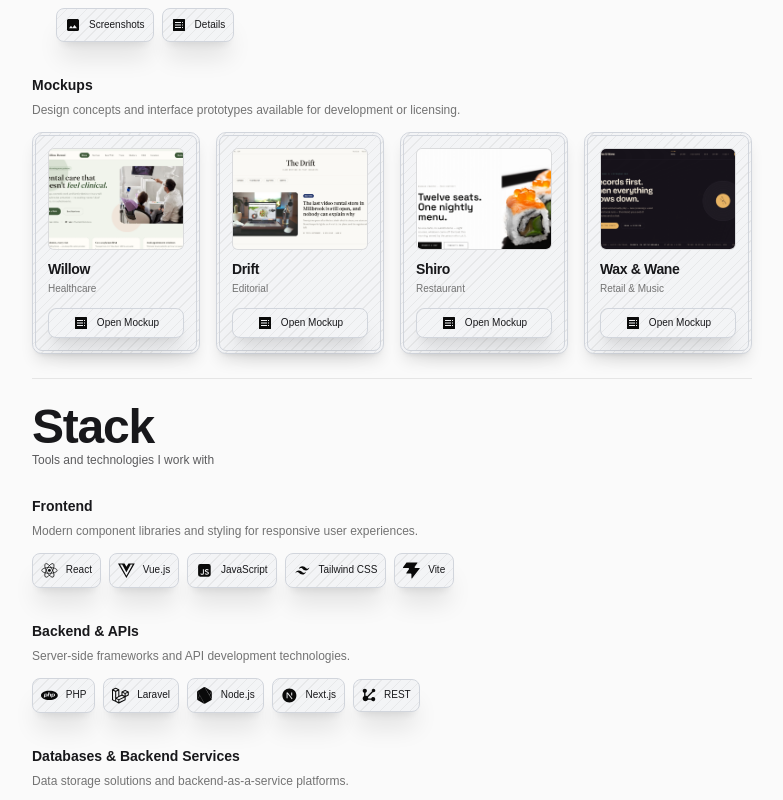
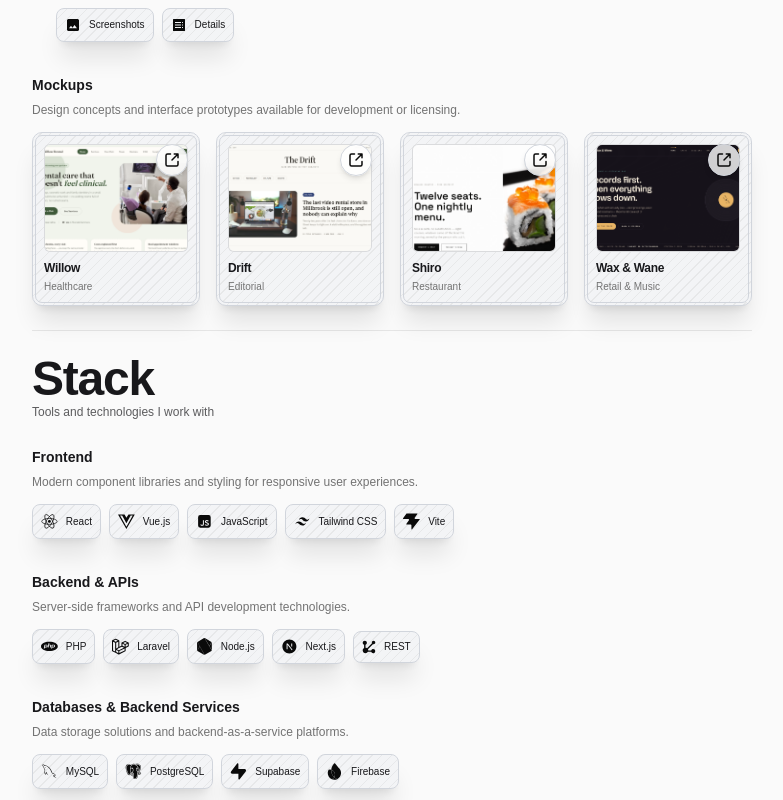
Before and after one commit to Jingjing-20/portfolio, a React (Vite) app: page / in a window 1280 px wide. Shown: the part 1080-1880 px from the top of the page, without its empty margins (248-1031 px from the left). Built offline with nearby package versions, Linux system fonts and the light colour scheme.

Commit message:
detailing 4

```diff
--- a/package.json
+++ b/package.json
@@ -18,6 +18,8 @@
     "class-variance-authority": "^0.7.1",
     "clsx": "^2.1.1",
     "daisyui": "^5.5.20",
+    "embla-carousel": "^8.6.0",
+    "embla-carousel-react": "^8.6.0",
     "framer-motion": "^12.43.0",
     "lucide-react": "^1.28.0",
     "motion": "^12.43.0",
--- a/src/components/Certificates.jsx
+++ b/src/components/Certificates.jsx
@@ -6,11 +6,30 @@ import { CERTIFICATE_CATEGORIES } from '@/components/resume_sections/certificate
 import { cn } from '@/lib/utils';
 
 const certCardClasses = cn(
-  'relative flex flex-col h-25 md:h-35 p-2 md:p-3 rounded-xl shadow-xl',
+  'group relative flex flex-col h-25 md:h-35 p-2 md:p-3 rounded-xl shadow-xl',
   'bg-textured border-5 border-double border-gray-300 dark:border-white/20',
-  'hover:border-gray-800 dark:hover:border-white/70 transition-all duration-200',
-  'cursor-pointer'
+  'hover:border-gray-800 dark:hover:border-white/70 transition-all duration-300',
+  'cursor-pointer transform hover:-translate-y-1 hover:rotate-3'
 );
+
+const iconButtonClasses = cn(
+  'absolute top-2 right-2 p-1.5 rounded-full',
+  'bg-white/80 dark:bg-black/80 backdrop-blur-sm',
+  'hover:bg-white dark:hover:bg-black transition-all duration-200',
+  'border border-gray-300 dark:border-white/30',
+  'hover:scale-110 hover:shadow-lg',
+  'shadow-md',
+  'z-10'
+);
+
+function OpenIcon({ size = 18 }) {
+  return (
+    <svg xmlns="http://www.w3.org/2000/svg" width={size} height={size} viewBox="0 0 24 24" aria-hidden="true">
+      <title>Open</title>
+      <path fill="none" stroke="currentColor" strokeLinecap="round" strokeLinejoin="round" strokeWidth="2" d="M10 4H6a2 2 0 0 0-2 2v12a2 2 0 0 0 2 2h12a2 2 0 0 0 2-2v-4m-8-2l8-8m0 0v5m0-5h-5" />
+    </svg>
+  );
+}
 
 // Helper function to format date
 const formatDate = (dateString) => {
@@ -56,16 +75,19 @@ export default function Certificates() {
                   <div
                     key={cert.id}
                     className={certCardClasses}
-                    onClick={() => setActiveCert(cert)}
                     role="button"
                     tabIndex={0}
-                    onKeyDown={(e) => {
-                      if (e.key === 'Enter' || e.key === ' ') {
-                        e.preventDefault();
-                        setActiveCert(cert);
-                      }
-                    }}
                   >
+                    {/* Open Icon Button - Top Right */}
+                    <button
+                      type="button"
+                      className={iconButtonClasses}
+                      onClick={() => setActiveCert(cert)}
+                      aria-label={`Open ${cert.title} certificate`}
+                    >
+                      <OpenIcon size={18} />
+                    </button>
+
                     {/* Top: Organization with icon logo beside it */}
                     <div className="flex items-center gap-1.5 mb-1 md:mb-1.5">
                       <IconComponent className="text-muted-foreground flex-shrink-0" />
@@ -78,7 +100,7 @@ export default function Certificates() {
 
                     {/* Middle: Certificate Title */}
                     <div className="flex items-center justify-center my-auto">
-                      <h3 className="text-[8px] md:text-[10px] font-semibold tracking-tight leading-snug text-base-content text-center line-clamp-2">
+                      <h3 className="text-[10px] md:text-xs font-semibold tracking-tight leading-snug text-base-content text-center line-clamp-2">
                         {cert.title}
                       </h3>
                     </div>
--- a/src/components/Projects.jsx
+++ b/src/components/Projects.jsx
@@ -12,6 +12,16 @@ const outlineButtonWithLabelClasses = cn(
   'disabled:pointer-events-none disabled:opacity-50',
   "[&_svg]:pointer-events-none [&_svg:not([class*='size-'])]:size-4 shrink-0 [&_svg]:shrink-0",
   'text-sm font-medium cursor-pointer'
+);
+
+const iconButtonClasses = cn(
+  'absolute top-2 right-2 p-1.5 rounded-full',
+  'bg-white/80 dark:bg-black/80 backdrop-blur-sm',
+  'hover:bg-white dark:hover:bg-black transition-all duration-200',
+  'border border-gray-300 dark:border-white/30',
+  'hover:scale-110 hover:shadow-lg',
+  'shadow-md',
+  'z-10'
 );
 
 function ArrowIcon() {
@@ -45,6 +55,15 @@ function DetailsIcon({ size = 16 }) {
   return (
     <svg xmlns="http://www.w3.org/2000/svg" width={size} height={size} viewBox="0 0 16 16" aria-hidden="true">
       <path fill="currentColor" fillRule="evenodd" d="M2.5 2a.5.5 0 0 0-.5.5v11a.5.5 0 0 0 .5.5h11a.5.5 0 0 0 .5-.5v-11a.5.5 0 0 0-.5-.5zM4 6h6V5H4zm7 0h1V5h-1zm-1 2.5H4v-1h6zm1 0h1v-1h-1zM10 11H4v-1h6zm1 0h1v-1h-1z" clipRule="evenodd" />
+    </svg>
+  );
+}
+
+function OpenIcon({ size = 18 }) {
+  return (
+    <svg xmlns="http://www.w3.org/2000/svg" width={size} height={size} viewBox="0 0 24 24" aria-hidden="true">
+      <title>Open</title>
+      <path fill="none" stroke="currentColor" strokeLinecap="round" strokeLinejoin="round" strokeWidth="2" d="M10 4H6a2 2 0 0 0-2 2v12a2 2 0 0 0 2 2h12a2 2 0 0 0 2-2v-4m-8-2l8-8m0 0v5m0-5h-5" />
     </svg>
   );
 }
@@ -83,26 +102,27 @@ export default function Projects() {
             <div className="space-y-6 md:space-y-7">
               {category === 'Mockups' ? (
                 // Polaroid Mockup Grid Layout
-                <div className="grid grid-cols-2 md:grid-cols-4 gap-3 sm:gap-4">
+                <div className="grid grid-cols-3 md:grid-cols-4 gap-3 sm:gap-4">
                   {items.map((mockup) => (
                     <div
                       key={mockup.id}
                       className={cn(
-                        'group relative flex flex-col p-2.5 sm:p-3 rounded-lg shadow-lg hover:shadow-2xl',
+                        'group relative flex flex-col p-1.5 md:p-2 rounded-lg shadow-xl hover:shadow-2xl',
                         'bg-textured border-4 border-double border-gray-300 dark:border-white/20',
                         'hover:border-gray-800 dark:hover:border-white/70 transition-all duration-300',
-                        'cursor-pointer transform hover:-translate-y-1 hover:rotate-1'
+                        'transform hover:-translate-y-1 hover:rotate-3'
                       )}
-                      onClick={() => setMockupProject(mockup)}
-                      role="button"
-                      tabIndex={0}
-                      onKeyDown={(e) => {
-                        if (e.key === 'Enter' || e.key === ' ') {
-                          e.preventDefault();
-                          setMockupProject(mockup);
-                        }
-                      }}
                     >
+                      {/* Open Icon Button - Top Right */}
+                      <button
+                        type="button"
+                        className={iconButtonClasses}
+                        onClick={() => setMockupProject(mockup)}
+                        aria-label={`Open ${mockup.name} mockup`}
+                      >
+                        <OpenIcon size={18} />
+                      </button>
+
                       {/* Polaroid Photo Frame */}
                       <div className="relative aspect-[4/3] w-full overflow-hidden rounded-sm bg-base-300 border border-black/10 dark:border-white/10 shadow-inner">
                         {mockup.previewImage ? (
@@ -118,31 +138,16 @@ export default function Projects() {
                         )}
                       </div>
 
-                      {/* Polaroid Bottom Caption (Under Photo: Name + Button) */}
-                      <div className="flex flex-col justify-between flex-1 pt-2.5 space-y-2">
+                      {/* Polaroid Bottom Caption (Under Photo: Name only) */}
+                      <div className="flex flex-col justify-between flex-1 pt-2">
                         <div>
-                          <h3 className="text-xs md:text-sm font-semibold tracking-tight leading-snug text-base-content line-clamp-1">
+                          <h3 className="text-[10px] md:text-xs font-semibold tracking-tight leading-snug text-base-content line-clamp-1">
                             {mockup.name}
                           </h3>
-                          <p className="text-[9px] md:text-[10px] text-muted-foreground line-clamp-1 mt-0.5">
+                          <p className="text-[8px] md:text-[10px] text-muted-foreground line-clamp-1 mt-0.5">
                             {mockup.category}
                           </p>
                         </div>
-
-                        <button
-                          type="button"
-                          className={cn(outlineButtonWithLabelClasses, 'w-full py-1.5 px-2 mt-1')}
-                          onClick={(e) => {
-                            e.stopPropagation();
-                            setMockupProject(mockup);
-                          }}
-                          aria-label={`Open ${mockup.name} mockup dialog`}
-                        >
-                          <DetailsIcon size={14} />
-                          <span className="text-[8px] md:text-[10px] font-medium text-base-content">
-                            Open Mockup
-                          </span>
-                        </button>
                       </div>
                     </div>
                   ))}
--- a/src/components/TechStack.jsx
+++ b/src/components/TechStack.jsx
@@ -8,8 +8,8 @@ import { cn } from '@/lib/utils';
 const techBadgeClasses = cn(
   'shadow-xl inline-flex items-center justify-center gap-2 rounded-md p-2',
   'bg-textured border border-gray-300 dark:border-white/20',
-  'hover:border-gray-800 dark:hover:border-white/70 transition-all duration-200',
-  'text-sm font-medium cursor-default'
+  'hover:border-gray-800 dark:hover:border-white/70 transition-all duration-300',
+  'text-sm font-medium cursor-default transform hover:-translate-y-1 hover:rotate-3'
 );
 
 export default function TechStack() {
--- /dev/null
+++ b/src/components/animate-ui/components/buttons/button.jsx
@@ -0,0 +1,51 @@
+'use client';;
+import * as React from 'react';
+import { cva } from 'class-variance-authority';
+
+import { Button as ButtonPrimitive } from '@/components/animate-ui/primitives/buttons/button';
+import { cn } from '@/lib/utils';
+
+const buttonVariants = cva(
+  "inline-flex items-center justify-center gap-2 whitespace-nowrap rounded-md text-sm font-medium transition-[box-shadow,_color,_background-color,_border-color,_outline-color,_text-decoration-color,_fill,_stroke] disabled:pointer-events-none disabled:opacity-50 [&_svg]:pointer-events-none [&_svg:not([class*='size-'])]:size-4 shrink-0 [&_svg]:shrink-0 outline-none focus-visible:border-ring focus-visible:ring-ring/50 focus-visible:ring-[3px] aria-invalid:ring-destructive/20 dark:aria-invalid:ring-destructive/40 aria-invalid:border-destructive",
+  {
+    variants: {
+      variant: {
+        default:
+          'bg-primary text-primary-foreground shadow-xs hover:bg-primary/90',
+        accent: 'bg-accent text-accent-foreground shadow-xs hover:bg-accent/90',
+        destructive:
+          'bg-destructive text-white shadow-xs hover:bg-destructive/90 focus-visible:ring-destructive/20 dark:focus-visible:ring-destructive/40 dark:bg-destructive/60',
+        outline:
+          'border bg-background shadow-xs hover:bg-accent hover:text-accent-foreground dark:bg-input/30 dark:border-input dark:hover:bg-input/50',
+        secondary:
+          'bg-secondary text-secondary-foreground shadow-xs hover:bg-secondary/80',
+        ghost:
+          'hover:bg-accent hover:text-accent-foreground dark:hover:bg-accent/50',
+        link: 'text-primary underline-offset-4 hover:underline',
+      },
+      size: {
+        default: 'h-9 px-4 py-2 has-[>svg]:px-3',
+        sm: 'h-8 rounded-md gap-1.5 px-3 has-[>svg]:px-2.5',
+        lg: 'h-10 rounded-md px-6 has-[>svg]:px-4',
+        icon: 'size-9',
+        'icon-sm': 'size-8 rounded-md',
+        'icon-lg': 'size-10 rounded-md',
+      },
+    },
+    defaultVariants: {
+      variant: 'default',
+      size: 'default',
+    },
+  }
+);
+
+function Button({
+  className,
+  variant,
+  size,
+  ...props
+}) {
+  return (<ButtonPrimitive className={cn(buttonVariants({ variant, size, className }))} {...props} />);
+}
+
+export { Button, buttonVariants };
--- /dev/null
+++ b/src/components/animate-ui/components/community/motion-carousel.jsx
@@ -0,0 +1,159 @@
+'use client';;
+import * as React from 'react';
+import { motion } from 'motion/react';
+import useEmblaCarousel from 'embla-carousel-react';
+import { Button } from '@/components/animate-ui/components/buttons/button';
+import { ChevronRight, ChevronLeft } from 'lucide-react';
+
+const transition = {
+  type: 'spring',
+  stiffness: 240,
+  damping: 24,
+  mass: 1,
+};
+
+const useEmblaControls = emblaApi => {
+  const [selectedIndex, setSelectedIndex] = React.useState(0);
+  const [scrollSnaps, setScrollSnaps] = React.useState([]);
+  const [prevDisabled, setPrevDisabled] = React.useState(true);
+  const [nextDisabled, setNextDisabled] = React.useState(true);
+
+  const onDotClick = React.useCallback((index) => emblaApi?.scrollTo(index), [emblaApi]);
+
+  const onPrev = React.useCallback(() => emblaApi?.scrollPrev(), [emblaApi]);
+  const onNext = React.useCallback(() => emblaApi?.scrollNext(), [emblaApi]);
+
+  const updateSelectionState = (api) => {
+    setSelectedIndex(api.selectedScrollSnap());
+    setPrevDisabled(!api.canScrollPrev());
+    setNextDisabled(!api.canScrollNext());
+  };
+
+  const onInit = React.useCallback((api) => {
+    setScrollSnaps(api.scrollSnapList());
+    updateSelectionState(api);
+  }, []);
+
+  const onSelect = React.useCallback((api) => {
+    updateSelectionState(api);
+  }, []);
+
+  React.useEffect(() => {
+    if (!emblaApi) return;
+
+    onInit(emblaApi);
+    emblaApi.on('reInit', onInit).on('select', onSelect);
+
+    return () => {
+      emblaApi.off('reInit', onInit).off('select', onSelect);
+    };
+  }, [emblaApi, onInit, onSelect]);
+
+  return {
+    selectedIndex,
+    scrollSnaps,
+    prevDisabled,
+    nextDisabled,
+    onDotClick,
+    onPrev,
+    onNext,
+  };
+};
+
+function MotionCarousel(props) {
+  const { slides, options } = props;
+  const [emblaRef, emblaApi] = useEmblaCarousel(options);
+  const {
+    selectedIndex,
+    scrollSnaps,
+    prevDisabled,
+    nextDisabled,
+    onDotClick,
+    onPrev,
+    onNext,
+  } = useEmblaControls(emblaApi);
+
+  return (
+    <div
+      className="w-full space-y-4 [--slide-height:9rem] sm:[--slide-height:13rem] md:[--slide-height:18rem] [--slide-spacing:1.5rem] [--slide-size:55%]">
+      <div className="overflow-hidden" ref={emblaRef}>
+        <div className="flex touch-pan-y touch-pinch-zoom">
+          {slides.map((index) => {
+            const isActive = index === selectedIndex;
+
+            return (
+              <motion.div
+                key={index}
+                className="h-[var(--slide-height)] mr-[var(--slide-spacing)] basis-[var(--slide-size)] flex-none flex min-w-0">
+                <motion.div
+                  className="size-full flex items-center justify-center text-3xl md:text-5xl font-semibold select-none border-4 rounded-xl"
+                  initial={false}
+                  animate={{
+                    scale: isActive ? 1 : 0.9,
+                  }}
+                  transition={transition}>
+                  {index + 1}
+                </motion.div>
+              </motion.div>
+            );
+          })}
+        </div>
+      </div>
+
+      <div className="flex justify-between">
+        <Button size="icon" onClick={onPrev} disabled={prevDisabled}>
+          <ChevronLeft className="size-5" />
+        </Button>
+
+        <div className="flex flex-wrap justify-end items-center gap-2">
+          {scrollSnaps.map((_, index) => (
+            <DotButton
+              key={index}
+              label={`Slide ${index + 1}`}
+              selected={index === selectedIndex}
+              onClick={() => onDotClick(index)} />
+          ))}
+        </div>
+
+        <Button size="icon" onClick={onNext} disabled={nextDisabled}>
+          <ChevronRight className="size-5" />
+        </Button>
+      </div>
+    </div>
+  );
+}
+
+function DotButton({
+  selected = false,
+  label,
+  onClick
+}) {
+  return (
+    <motion.button
+      type="button"
+      onClick={onClick}
+      layout
+      initial={false}
+      className="flex cursor-pointer select-none items-center justify-center rounded-full border-none bg-primary text-primary-foreground text-sm"
+      animate={{
+        width: selected ? 68 : 12,
+        height: selected ? 28 : 12,
+      }}
+      transition={transition}>
+      <motion.span
+        layout
+        initial={false}
+        className="block whitespace-nowrap px-3 py-1"
+        animate={{
+          opacity: selected ? 1 : 0,
+          scale: selected ? 1 : 0,
+          filter: selected ? 'blur(0)' : 'blur(4px)',
+        }}
+        transition={transition}>
+        {label}
+      </motion.span>
+    </motion.button>
+  );
+}
+
+export { MotionCarousel };
--- a/src/components/resume_sections/certificates/CertificateDialog.jsx
+++ b/src/components/resume_sections/certificates/CertificateDialog.jsx
@@ -37,7 +37,7 @@ export function CertificateDialog({ cert, open, onClose }) {
 
         {/* Certificate Image Container */}
         {cert.image && (
-          <div className="relative flex items-center justify-center overflow-hidden rounded-lg border border-gray-300 dark:border-white/10 bg-base-200/50 p-2 max-h-64 w-full my-3">
+          <div className="relative flex items-center justify-center overflow-hidden rounded-lg border border-gray-600 dark:border-gray-400 bg-theme p-2 w-full">
             <img
               src={cert.image}
               alt={cert.title}
@@ -52,7 +52,7 @@ export function CertificateDialog({ cert, open, onClose }) {
             readOnly
             value={cert.link || 'no link'}
             aria-label="Certificate link"
-            className="flex-1 rounded-md border border-gray-300/20 bg-base-200 p-3 text-xs md:text-sm text-base-content outline-none dark:border-white/40"
+            className="flex-1 rounded-md border border-gray-600 dark:border-gray-400 bg-theme p-2 text-[10px] md:text-xs text-base-content outline-none dark:border-white/40"
           />
           <button
             type="button"
```
Also changed, not shown: src/components/resume_sections/about/ContactDialog.jsx (+13 -25 lines), src/components/resume_sections/projects/MockupDialog.jsx (+1 -24 lines), 1 other file (tests, documents, lock files or other folders).
